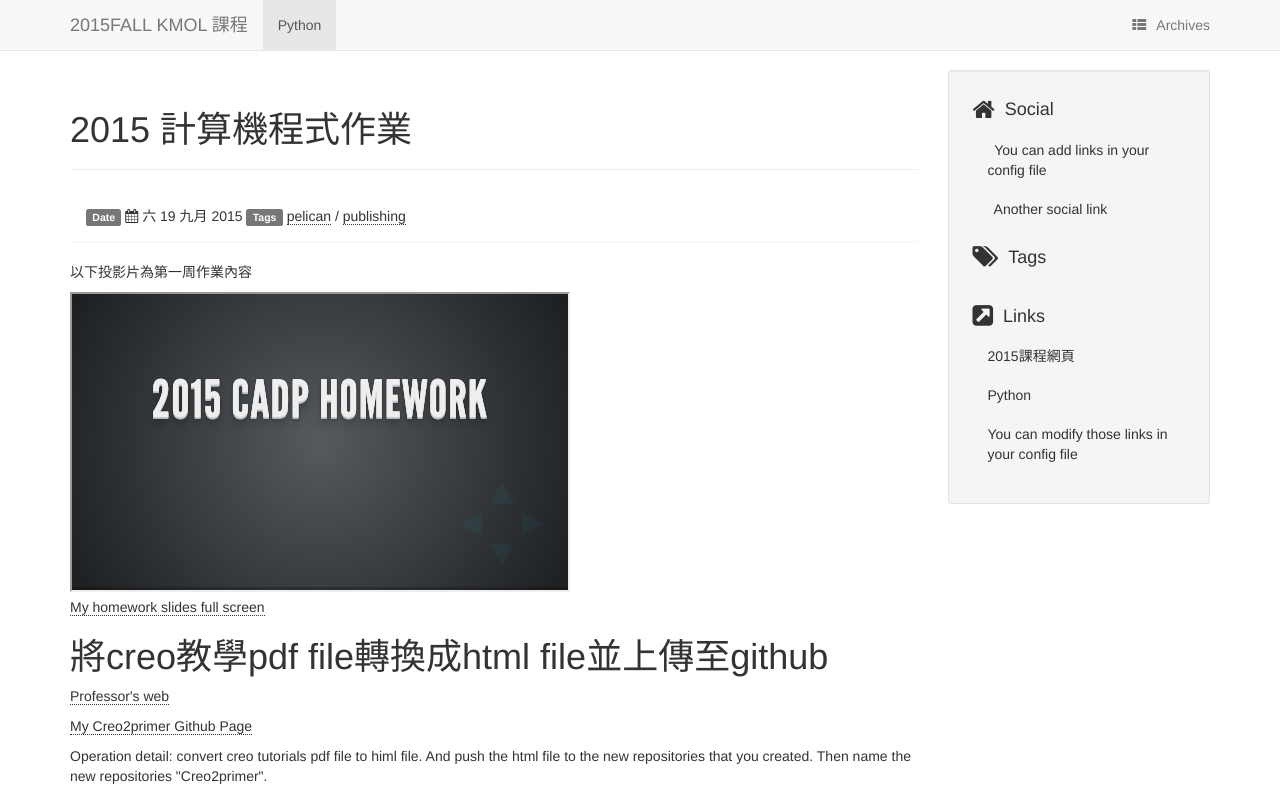
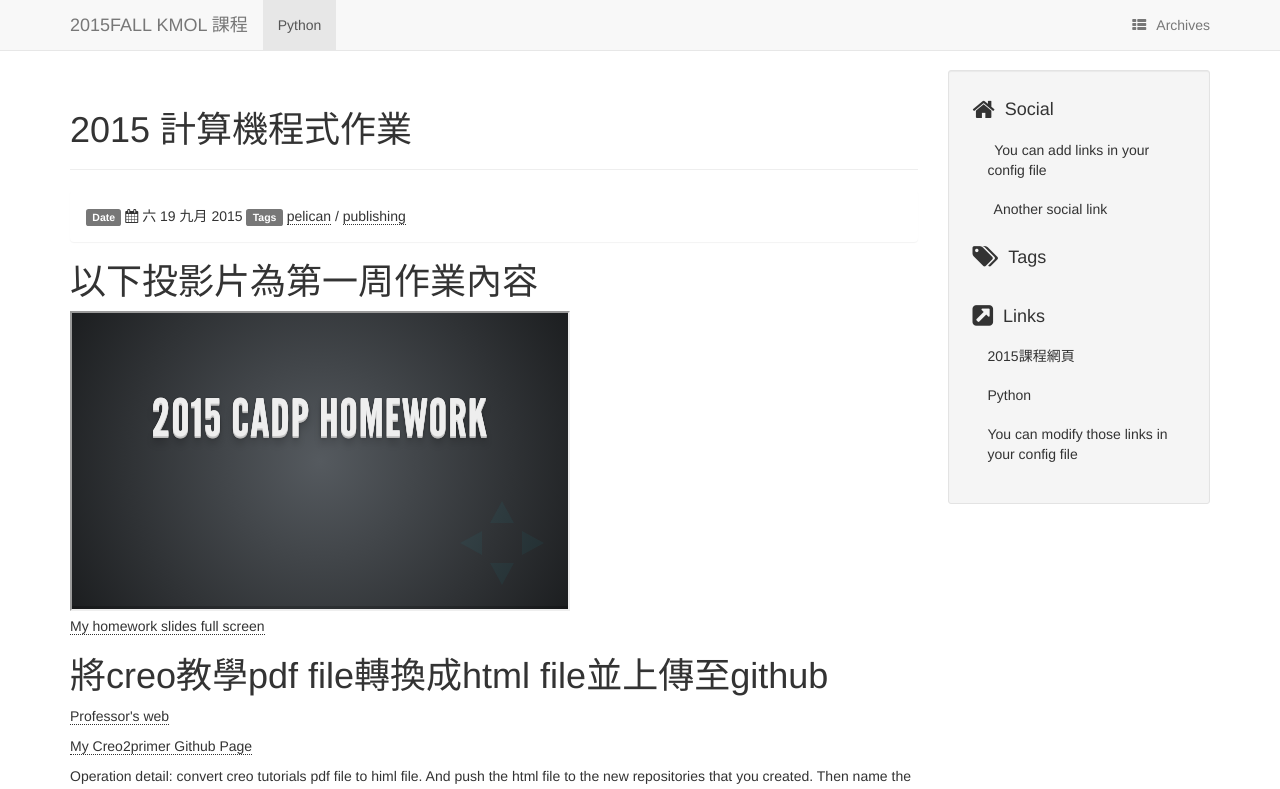
Before and after one commit to 49923230/homework, a website: page 2015cp_hw.html in a window 1280 px wide. Shown: the top 789 px of the page. Drawn offline with Linux system fonts and the light colour scheme; a script that the page names is missing; some icons are missing.

Commit message:
initial add

```diff
--- a/2015cp_hw.html
+++ b/2015cp_hw.html
@@ -101,7 +101,7 @@
 
 </footer><!-- /.post-info -->                    </div>
                 </div>
-                <p>以下投影片為第一周作業內容</p>
+                <h1>以下投影片為第一周作業內容</h1>
 <iframe src="2015cadp.html" width="500" height="300"></iframe>
 
 <p><a href="2015cadp.html" target="_blank">My homework slides full screen</a></p>
```
